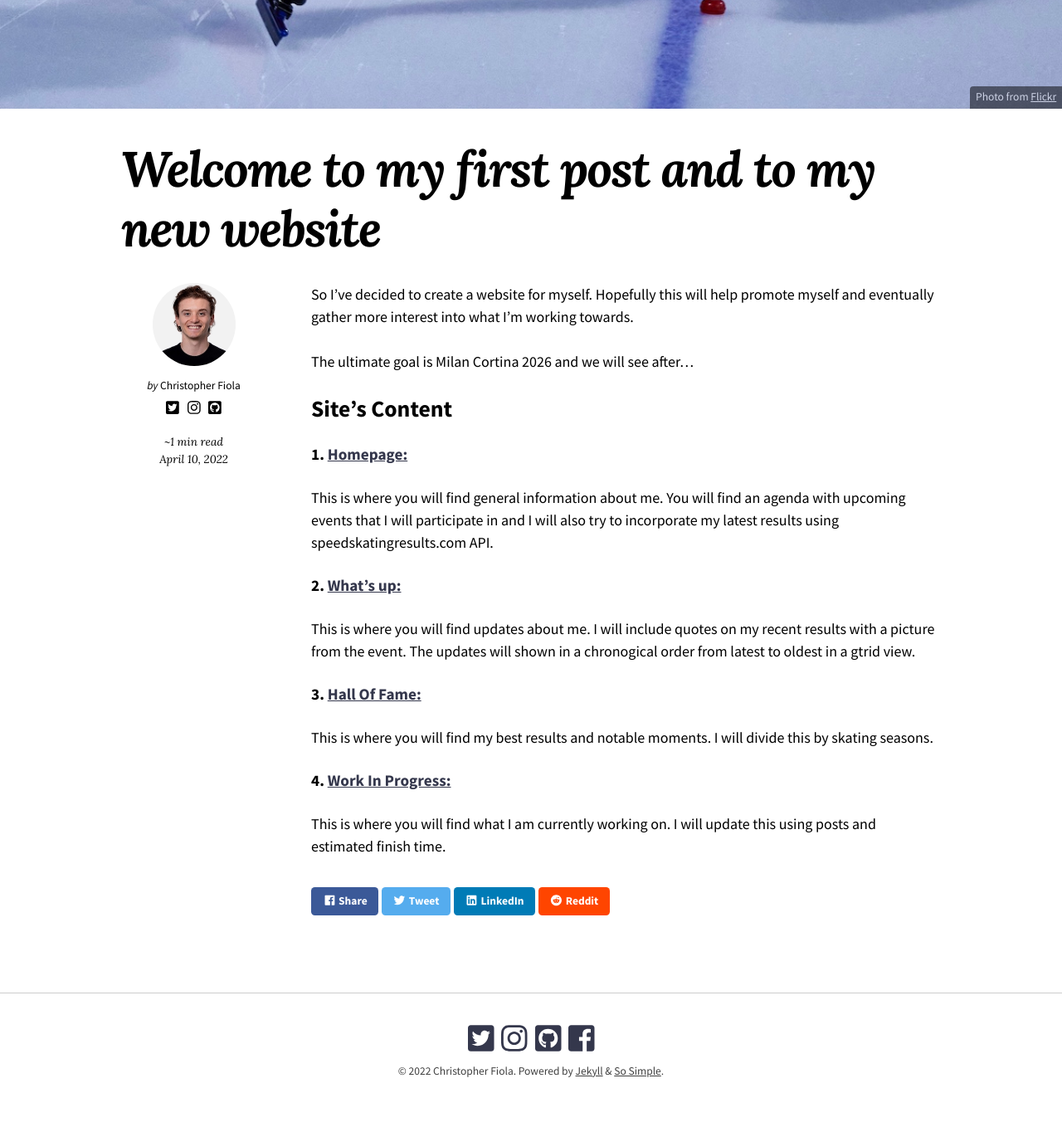
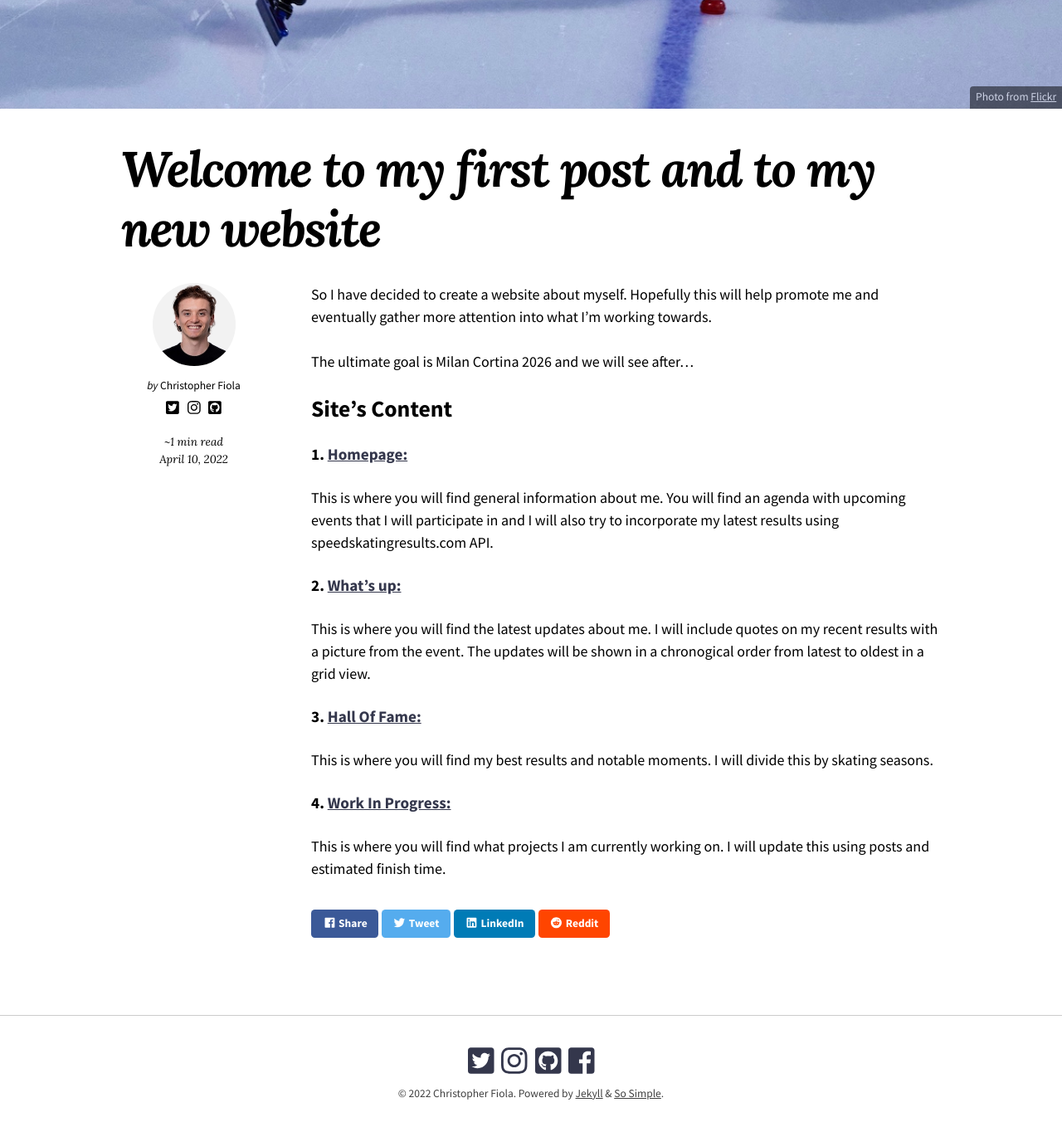
Before and after one commit to ChrisFiola/chrisfiola.github.io, a Jekyll site: the page built from _updates/new-update.md, in a window 1280 px wide and 1400 px high, scrolled down 919 px. Shown: the top 1364 px of the window at 83% size. Built offline with Jekyll 4.4.1, drawn with Linux system fonts in a browser that asks for light colours; nearby versions of some CDN libraries; comment, search, counter and statistics services are not loaded.

Commit message:
Corrected words in the first post

```diff
--- a/_updates/new-update.md
+++ b/_updates/new-update.md
@@ -6,7 +6,7 @@ image:
   caption: "Photo from [Flickr](https://www.flickr.com/photos/luvcanpics/51939412418/in/faves-115667078@N06/)"
 ---
 
-So I've decided to create a website for myself. Hopefully this will help promote myself and eventually gather more interest into what I'm working towards.
+So I have decided to create a website about myself. Hopefully this will help promote me and eventually gather more attention into what I'm working towards.
 
 The ultimate goal is Milan Cortina 2026 and we will see after...
 
@@ -17,13 +17,13 @@ The ultimate goal is Milan Cortina 2026 and we will see after...
    You will find an agenda with upcoming events that I will participate in and I will also try to incorporate my latest results using       speedskatingresults.com API.</p>
 
 #### 2. [What's up:](https://chrisfiola.github.io/updates/ "What's up?:")
-   <p>This is where you will find updates about me.
-   I will include quotes on my recent results with a picture from the event. The updates will shown in a chronogical order from latest to oldest in a gtrid view.</p>
+   <p>This is where you will find the latest updates about me.
+   I will include quotes on my recent results with a picture from the event. The updates will be shown in a chronogical order from latest to oldest in a grid view.</p>
 
 #### 3. [Hall Of Fame:](https://chrisfiola.github.io/hof/ "Hall Of Fame:")
    <p>This is where you will find my best results and notable moments.
    I will divide this by skating seasons.</p>
 
 #### 4. [Work In Progress:](https://chrisfiola.github.io/wip/ "Work In Progress:")
-   <p>This is where you will find what I am currently working on.
+   <p>This is where you will find what projects I am currently working on.
    I will update this using posts and estimated finish time.</p>
```
